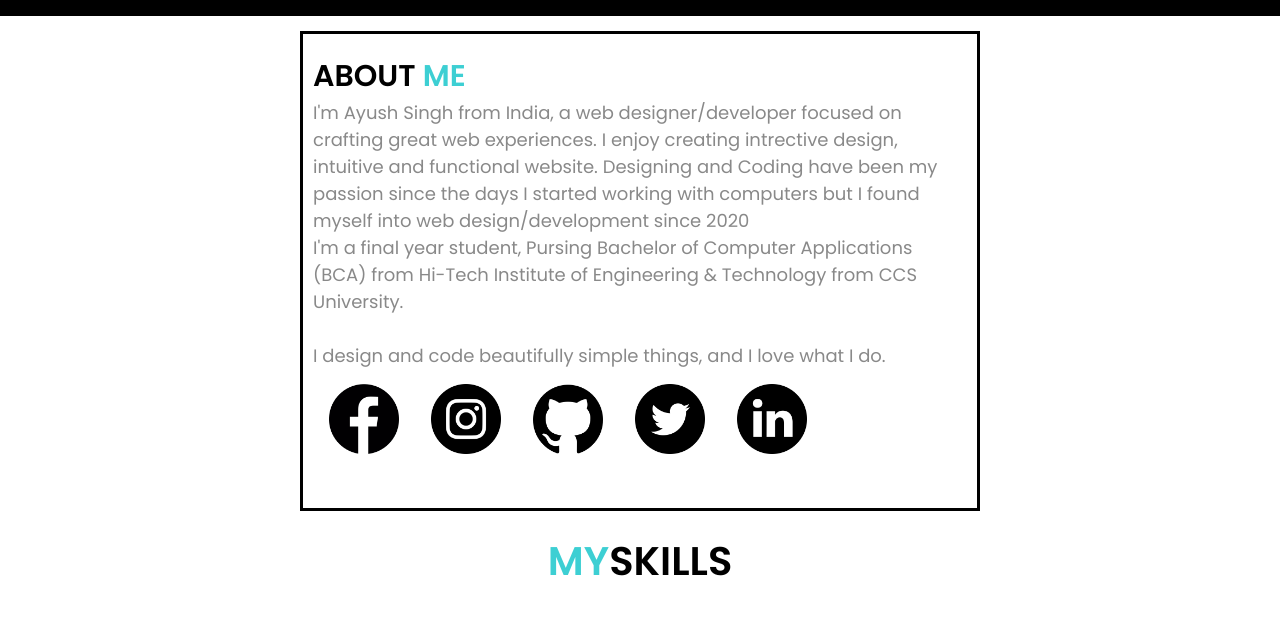
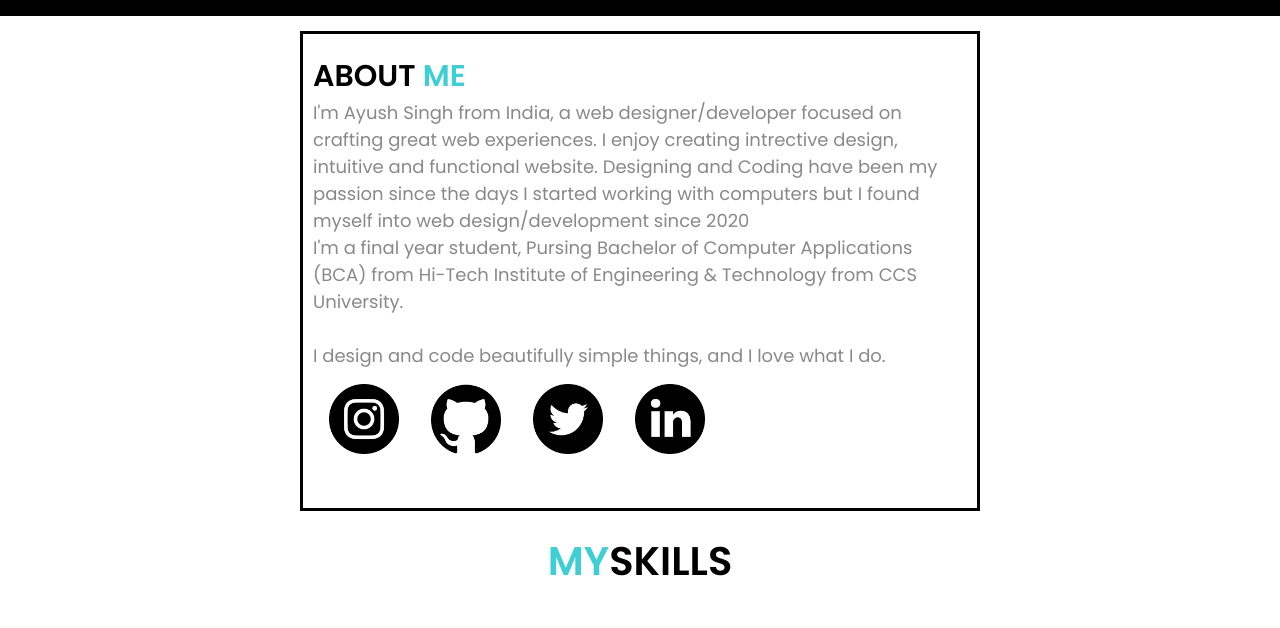
Before and after one commit to ayushsingh02/FirstTry, a plain HTML site: page Index.html in a window 1280 px wide. Shown: the part 434-1062 px from the top of the page. Drawn offline with Linux system fonts and the light colour scheme.

Commit message:
Update Index.html

```diff
--- a/Index.html
+++ b/Index.html
@@ -58,7 +58,7 @@
         </div>
 
         <div class="social flex">
-        <a target="_blank" href="https://www.facebook.com/ayushsingh02/"><img class="a1" src="./images/facebook.png"></a>
+<!--         <a target="_blank" href="https://www.facebook.com/ayushsingh02/"><img class="a1" src="./images/facebook.png"></a> -->
         <a target="_blank" href="https://www.instagram.com/ayush_xi/"><img class="a1" src="./images/instagram.png"></a>
         <a target="_blank" href="https://github.com/ayushsingh02"><img class="a1" src="./images/github.png"></a>
         <a target="_blank" href="https://twitter.com/_ayushsingh_"><img class="a1" src="./images/twitter.png"></a>
```
